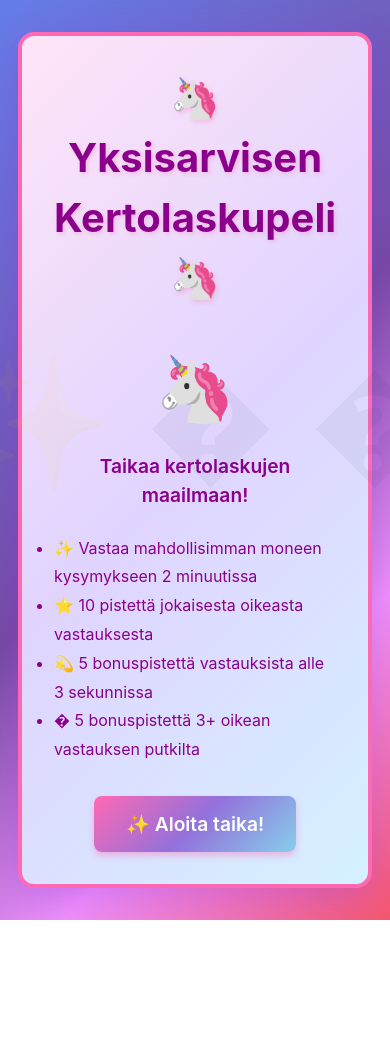
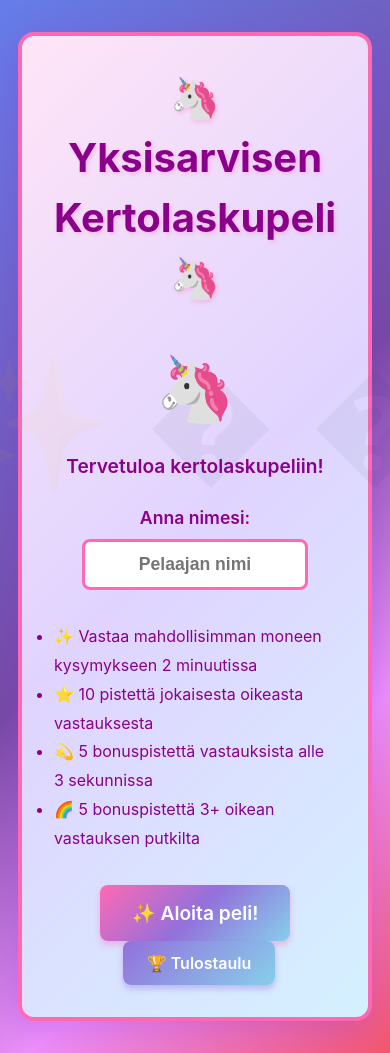
Before and after one commit to aseppala/kertolaskupeli, a Vue app: page / in a window 390 px wide. Before the commit the page ends 920 px from the top, so only its background shows below. Built offline with nearby package versions, Linux system fonts and the light colour scheme.

Commit message:
feat(leaderboard): add persistent leaderboard with localStorage

```diff
--- a/src/App.vue
+++ b/src/App.vue
@@ -7,6 +7,15 @@ const SPEED_BONUS_THRESHOLD = 3 // seconds
 const SPEED_BONUS_POINTS = 5
 const STREAK_THRESHOLD = 3
 const STREAK_BONUS = 5
+const LEADERBOARD_KEY = 'unicorn-math-leaderboard'
+const MAX_LEADERBOARD_ENTRIES = 10
+
+interface LeaderboardEntry {
+  name: string
+  score: number
+  correctAnswers: number
+  date: string
+}
 
 const gameState = ref<'idle' | 'playing' | 'finished'>('idle')
 const timeLeft = ref(GAME_DURATION)
@@ -16,6 +25,9 @@ const currentStreak = ref(0)
 const userAnswer = ref('')
 const questionStartTime = ref(0)
 const answerInputRef = ref<HTMLInputElement | null>(null)
+const playerName = ref('')
+const leaderboard = ref<LeaderboardEntry[]>([])
+const showLeaderboard = ref(false)
 
 const num1 = ref(0)
 const num2 = ref(0)
@@ -49,6 +61,46 @@ const formattedTime = computed(() => {
   const seconds = timeLeft.value % 60
   return `${minutes}:${seconds.toString().padStart(2, '0')}`
 })
+
+function loadLeaderboard() {
+  try {
+    const saved = localStorage.getItem(LEADERBOARD_KEY)
+    if (saved) {
+      leaderboard.value = JSON.parse(saved)
+    }
+  } catch (error) {
+    console.error('Failed to load leaderboard:', error)
+    leaderboard.value = []
+  }
+}
+
+function saveToLeaderboard() {
+  if (!playerName.value.trim()) return
+
+  const entry: LeaderboardEntry = {
+    name: playerName.value.trim(),
+    score: score.value,
+    correctAnswers: correctAnswers.value,
+    date: new Date().toLocaleDateString('fi-FI')
+  }
+
+  leaderboard.value.push(entry)
+  leaderboard.value.sort((a, b) => b.score - a.score)
+  leaderboard.value = leaderboard.value.slice(0, MAX_LEADERBOARD_ENTRIES)
+
+  try {
+    localStorage.setItem(LEADERBOARD_KEY, JSON.stringify(leaderboard.value))
+  } catch (error) {
+    console.error('Failed to save leaderboard:', error)
+  }
+}
+
+function clearLeaderboard() {
+  if (confirm('Haluatko varmasti tyhjentää tulostaulukon?')) {
+    leaderboard.value = []
+    localStorage.removeItem(LEADERBOARD_KEY)
+  }
+}
 
 function generateQuestion() {
   let newNum1: number
@@ -88,6 +140,11 @@ function generateQuestion() {
 }
 
 function startGame() {
+  if (!playerName.value.trim()) {
+    alert('Anna nimesi ensin! 🦄')
+    return
+  }
+
   gameState.value = 'playing'
   timeLeft.value = GAME_DURATION
   score.value = 0
@@ -110,6 +167,7 @@ function endGame() {
     clearInterval(timerInterval)
     timerInterval = null
   }
+  saveToLeaderboard()
 }
 
 function submitAnswer() {
@@ -163,6 +221,7 @@ function handleKeyPress(event: KeyboardEvent) {
 
 onMounted(() => {
   window.addEventListener('keypress', handleKeyPress)
+  loadLeaderboard()
 })
 
 onUnmounted(() => {
@@ -179,14 +238,30 @@ onUnmounted(() => {
 
     <div v-if="gameState === 'idle'" class="start-screen">
       <div class="horse-emoji">🦄</div>
-      <p>Taikaa kertolaskujen maailmaan!</p>
+      <p>Tervetuloa kertolaskupeliin!</p>
+
+      <div class="name-input-section">
+        <label for="playerName">Anna nimesi:</label>
+        <input
+          id="playerName"
+          v-model="playerName"
+          type="text"
+          class="name-input"
+          placeholder="Pelaajan nimi"
+          maxlength="20"
+          @keypress.enter="startGame"
+        />
+      </div>
+
       <ul>
         <li>✨ Vastaa mahdollisimman moneen kysymykseen 2 minuutissa</li>
         <li>⭐ {{ BASE_POINTS }} pistettä jokaisesta oikeasta vastauksesta</li>
         <li>💫 {{ SPEED_BONUS_POINTS }} bonuspistettä vastauksista alle {{ SPEED_BONUS_THRESHOLD }} sekunnissa</li>
-        <li>� {{ STREAK_BONUS }} bonuspistettä {{ STREAK_THRESHOLD }}+ oikean vastauksen putkilta</li>
+        <li>🌈 {{ STREAK_BONUS }} bonuspistettä {{ STREAK_THRESHOLD }}+ oikean vastauksen putkilta</li>
       </ul>
-      <button @click="startGame" class="btn-primary">✨ Aloita taika!</button>
+
+      <button @click="startGame" class="btn-primary">✨ Aloita peli!</button>
+      <button @click="showLeaderboard = true" class="btn-secondary">🏆 Tulostaulu</button>
     </div>
 
     <div v-if="gameState === 'playing'" class="game-screen">
@@ -240,8 +315,12 @@ onUnmounted(() => {
 
     <div v-if="gameState === 'finished'" class="finish-screen">
       <div class="horse-emoji">🦄</div>
-      <h2>Taika onnistui! �</h2>
+      <h2>Hienoa työtä! 🌟</h2>
       <div class="final-stats">
+        <div class="final-stat">
+          <span class="final-stat-label">👤 Pelaaja:</span>
+          <span class="final-stat-value">{{ playerName }}</span>
+        </div>
         <div class="final-stat">
           <span class="final-stat-label">⭐ Lopulliset pisteet:</span>
           <span class="final-stat-value">{{ score }}</span>
@@ -255,7 +334,36 @@ onUnmounted(() => {
           <span class="final-stat-value">{{ correctAnswers > 0 ? (score / correctAnswers).toFixed(1) : 0 }}</span>
         </div>
       </div>
-      <button @click="startGame" class="btn-primary">✨ Taika uudelleen!</button>
+      <button @click="startGame" class="btn-primary">✨ Pelaa uudelleen!</button>
+      <button @click="showLeaderboard = true" class="btn-secondary">🏆 Tulostaulu</button>
+    </div>
+
+    <!-- Leaderboard Modal -->
+    <div v-if="showLeaderboard" class="modal-overlay" @click="showLeaderboard = false">
+      <div class="modal-content" @click.stop>
+        <h2>🏆 Tulostaulu 🏆</h2>
+        <div v-if="leaderboard.length === 0" class="empty-leaderboard">
+          Ei vielä tuloksia. Ole ensimmäinen! 🦄
+        </div>
+        <div v-else class="leaderboard-list">
+          <div
+            v-for="(entry, index) in leaderboard"
+            :key="index"
+            class="leaderboard-entry"
+            :class="{ 'top-entry': index < 3 }"
+          >
+            <span class="rank">{{ index + 1 }}.</span>
+            <span class="player-name">{{ entry.name }}</span>
+            <span class="player-score">{{ entry.score }} p</span>
+            <span class="player-answers">{{ entry.correctAnswers }} oikein</span>
+            <span class="player-date">{{ entry.date }}</span>
+          </div>
+        </div>
+        <div class="modal-buttons">
+          <button @click="showLeaderboard = false" class="btn-primary">Sulje</button>
+          <button @click="clearLeaderboard" class="btn-danger">Tyhjennä</button>
+        </div>
+      </div>
     </div>
   </div>
 </template>
@@ -504,4 +612,256 @@ h1 {
     transform: scale(1.1);
   }
 }
+
+/* Name Input Section */
+.name-input-section {
+  margin-bottom: 2rem;
+  text-align: center;
+}
+
+.name-input-section label {
+  display: block;
+  font-size: 1.1rem;
+  color: #8B008B;
+  margin-bottom: 0.5rem;
+  font-weight: 600;
+}
+
+.name-input {
+  width: 80%;
+  max-width: 300px;
+  padding: 0.75rem 1rem;
+  font-size: 1.1rem;
+  border: 3px solid #FF69B4;
+  border-radius: 8px;
+  background: white;
+  color: #8B008B;
+  text-align: center;
+  font-weight: 600;
+  transition: all 0.3s;
+}
+
+.name-input:focus {
+  outline: none;
+  border-color: #9370DB;
+  box-shadow: 0 0 10px rgba(147, 112, 219, 0.4);
+}
+
+/* Secondary Button */
+.btn-secondary {
+  background: linear-gradient(135deg, #9370DB 0%, #87CEEB 100%);
+  color: white;
+  border: none;
+  padding: 1rem 2rem;
+  font-size: 1.2rem;
+  border-radius: 8px;
+  cursor: pointer;
+  transition: all 0.3s;
+  box-shadow: 0 4px 6px rgba(147, 112, 219, 0.4);
+  font-weight: 600;
+  margin-left: 1rem;
+}
+
+.btn-secondary:hover {
+  background: linear-gradient(135deg, #87CEEB 0%, #9370DB 100%);
+  transform: translateY(-2px);
+  box-shadow: 0 6px 8px rgba(147, 112, 219, 0.6);
+}
+
+/* Danger Button */
+.btn-danger {
+  background: linear-gradient(135deg, #FF6B6B 0%, #EE5A6F 100%);
+  color: white;
+  border: none;
+  padding: 0.75rem 1.5rem;
+  font-size: 1rem;
+  border-radius: 8px;
+  cursor: pointer;
+  transition: all 0.3s;
+  box-shadow: 0 3px 5px rgba(255, 107, 107, 0.4);
+  font-weight: 600;
+  margin-left: 1rem;
+}
+
+.btn-danger:hover {
+  background: linear-gradient(135deg, #EE5A6F 0%, #FF6B6B 100%);
+  transform: translateY(-2px);
+  box-shadow: 0 5px 7px rgba(255, 107, 107, 0.6);
+}
+
+/* Modal Overlay */
+.modal-overlay {
+  position: fixed;
+  top: 0;
+  left: 0;
+  width: 100%;
+  height: 100%;
+  background: rgba(139, 0, 139, 0.7);
+  display: flex;
+  justify-content: center;
+  align-items: center;
+  z-index: 1000;
+  animation: fadeIn 0.3s ease;
+}
+
+.modal-content {
+  background: white;
+  border-radius: 20px;
+  padding: 2rem;
+  max-width: 600px;
+  width: 90%;
+  max-height: 80vh;
+  overflow-y: auto;
+  box-shadow: 0 10px 30px rgba(255, 105, 180, 0.5);
+  animation: slideUp 0.3s ease;
+}
+
+.modal-content h2 {
+  color: #FF69B4;
+  margin-bottom: 1.5rem;
+  text-align: center;
+  font-size: 2rem;
+  text-shadow: 2px 2px 4px rgba(147, 112, 219, 0.3);
+}
+
+.empty-leaderboard {
+  text-align: center;
+  color: #8B008B;
+  font-size: 1.2rem;
+  padding: 2rem;
+  font-style: italic;
+}
+
+.leaderboard-list {
+  display: flex;
+  flex-direction: column;
+  gap: 0.75rem;
+}
+
+.leaderboard-entry {
+  display: grid;
+  grid-template-columns: 40px 1fr auto auto auto;
+  gap: 1rem;
+  align-items: center;
+  padding: 1rem;
+  background: linear-gradient(135deg, #FFF0F5 0%, #E6E6FA 100%);
+  border-radius: 10px;
+  transition: all 0.3s;
+  font-size: 0.95rem;
+}
+
+.leaderboard-entry:hover {
+  transform: translateX(5px);
+  box-shadow: 0 4px 10px rgba(255, 105, 180, 0.3);
+}
+
+.leaderboard-entry.top-entry {
+  background: linear-gradient(135deg, #FFD700 0%, #FFA500 100%);
+  font-weight: bold;
+  box-shadow: 0 4px 8px rgba(255, 215, 0, 0.4);
+}
+
+.leaderboard-entry .rank {
+  font-weight: bold;
+  color: #8B008B;
+  font-size: 1.2rem;
+}
+
+.leaderboard-entry.top-entry .rank {
+  color: #8B4513;
+}
+
+.leaderboard-entry .player-name {
+  color: #FF69B4;
+  font-weight: 600;
+  text-overflow: ellipsis;
+  overflow: hidden;
+  white-space: nowrap;
+}
+
+.leaderboard-entry.top-entry .player-name {
+  color: #8B4513;
+}
+
+.leaderboard-entry .player-score {
+  color: #9370DB;
+  font-weight: 700;
+  white-space: nowrap;
+}
+
+.leaderboard-entry.top-entry .player-score {
+  color: #8B4513;
+}
+
+.leaderboard-entry .player-answers {
+  color: #87CEEB;
+  white-space: nowrap;
+  font-size: 0.9rem;
+}
+
+.leaderboard-entry.top-entry .player-answers {
+  color: #8B4513;
+}
+
+.leaderboard-entry .player-date {
+  color: #999;
+  font-size: 0.85rem;
+  white-space: nowrap;
+}
+
+.leaderboard-entry.top-entry .player-date {
+  color: #8B4513;
+}
+
+.modal-buttons {
+  display: flex;
+  justify-content: center;
+  margin-top: 2rem;
+}
+
+@keyframes fadeIn {
+  from {
+    opacity: 0;
+  }
+  to {
+    opacity: 1;
+  }
+}
+
+@keyframes slideUp {
+  from {
+    opacity: 0;
+    transform: translateY(30px);
+  }
+  to {
+    opacity: 1;
+    transform: translateY(0);
+  }
+}
+
+/* Responsive adjustments */
+@media (max-width: 600px) {
+  .leaderboard-entry {
+    grid-template-columns: 30px 1fr;
+    gap: 0.5rem;
+    font-size: 0.85rem;
+  }
+
+  .leaderboard-entry .player-answers,
+  .leaderboard-entry .player-date {
+    grid-column: 2;
+    font-size: 0.75rem;
+  }
+
+  .modal-content {
+    padding: 1.5rem;
+  }
+
+  .btn-secondary,
+  .btn-danger {
+    margin-left: 0.5rem;
+    padding: 0.75rem 1.5rem;
+    font-size: 1rem;
+  }
+}
 </style>
```
